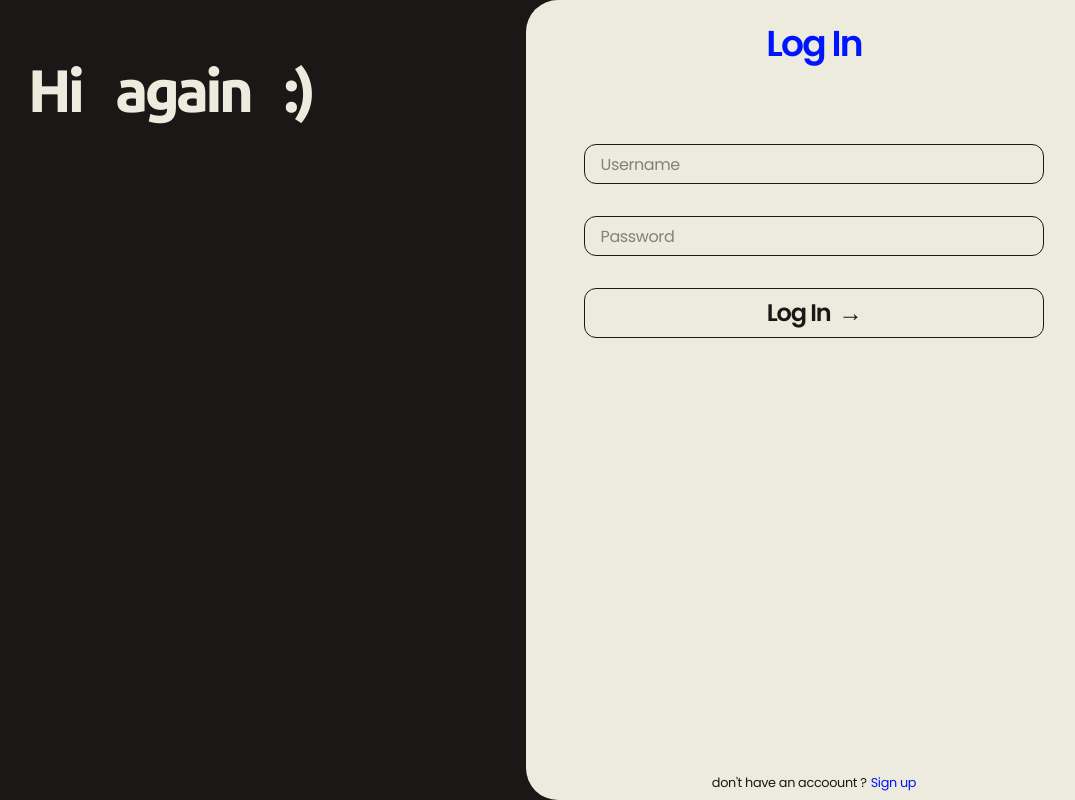
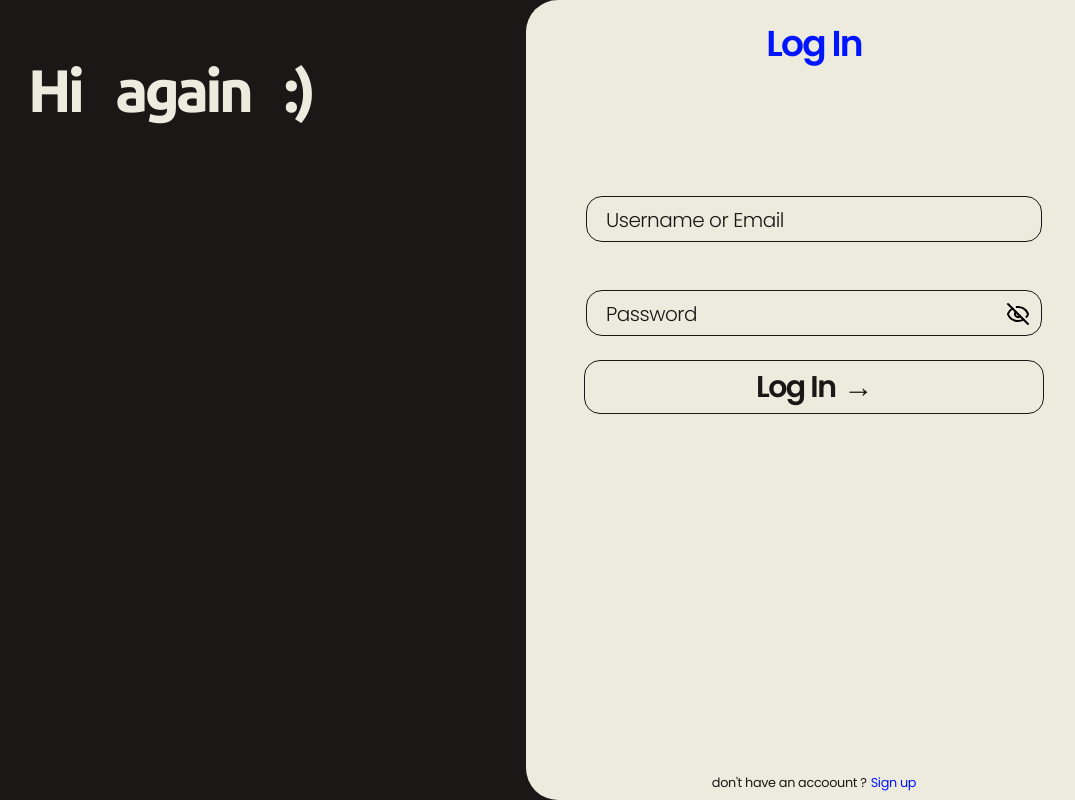
Before and after one commit to Pouyahlvt/Precision-Accounting, a Next.js app: page /Login in a window 1280 px wide. Shown: the whole page, without its empty margins (178-1253 px from the left). Built offline with nearby package versions, Linux system fonts and the light colour scheme.

Commit message:
refactory code with new style form :)

```diff
--- a/src/app/Login/page.jsx
+++ b/src/app/Login/page.jsx
@@ -1,5 +1,6 @@
 "use client";
 
+import { Eye, EyeOff } from "lucide-react";
 import { useState, useEffect, useRef } from "react";
 import gsap from "gsap";
 import { WordByWord } from "@/src/componenets/tesxtAnimations";
@@ -47,24 +48,9 @@ const EnterPage = () => {
           tracking-tighter font-semibold text-real-blue">
             Log In
           </h1>
-          <div className="flex w-full justify-center mt-20">
-            <input
-              id="UsernameLogIn"
-              placeholder="Username"
-              type="text"
-              className="border-[0.1rem] w-[80%] h-10 border-noir-black rounded-xl px-4 py-2
-              font-poppins text-noir-black tracking-tight outline-0 focus:border-[0.2rem] transition-all duration-0 ease-in-out"
-            />
-          </div>
-          <div className="flex w-full justify-center mt-8">
-            <input
-              placeholder="Password "
-              type="text"
-              className="border-[0.1rem] w-[80%] h-10 border-noir-black rounded-xl px-4 py-2
-              font-poppins text-noir-black tracking-tight outline-0 focus:border-[0.2rem] transition-all duration-0 ease-in-out"
-            />
-          </div>
-          <div className="flex w-full justify-center mt-8">
+          {<InputMaker label={"Username or Email"} divClass={"mt-25"} />}
+          {<InputMaker label={"Password"} type="password" divClass={"mt-4"} />}
+          <div className="flex w-full justify-center mt-6">
             <button
               onMouseEnter={(e) => {
                 (e.preventDefault(), setHover("login-button"));
@@ -72,8 +58,8 @@ const EnterPage = () => {
               onMouseLeave={(e) => {
                 (e.preventDefault(), setHover(null));
               }}
-              className="border-[0.1rem] w-[80%] cursor-pointer border-noir-black rounded-xl px-4 py-2
-              font-poppins font-semibold text-2xl text-noir-black tracking-tighter active:scale-98
+              className="border-[0.1rem]  w-[80%] cursor-pointer border-noir-black rounded-2xl px-4 py-2
+              font-poppins font-semibold text-3xl text-noir-black tracking-tighter active:scale-98
               transition-all duration-200 ease-in-out">
               Log In
               <span
@@ -102,44 +88,16 @@ const EnterPage = () => {
           tracking-tighter font-semibold text-real-blue">
             Sign up
           </h1>
-          <div className="flex w-full justify-center mt-20">
-            <input
-              placeholder="Username "
-              type="text"
-              className="border-[0.1rem] w-[80%] h-10 border-noir-black rounded-xl px-4 py-2
-              font-poppins text-noir-black tracking-tight outline-0 focus:border-[0.2rem] transition-all duration-0 ease-in-out"
-            />
-          </div>
-          <div className="flex w-full justify-center mt-8">
-            <input
-              placeholder="Email address "
-              type="text"
-              className="border-[0.1rem] w-[80%] h-10 border-noir-black rounded-xl px-4 py-2
-              font-poppins text-noir-black tracking-tight outline-0 focus:border-[0.2rem] transition-all duration-0 ease-in-out"
-            />
-          </div>
-          <div className="flex w-full justify-center mt-8">
-            <input
-              placeholder="Password "
-              type="text"
-              className="border-[0.1rem] w-[80%] h-10 border-noir-black rounded-xl px-4 py-2
-              font-poppins text-noir-black tracking-tight outline-0 focus:border-[0.2rem] transition-all duration-0 ease-in-out"
-            />
-          </div>
-          <div className="flex w-full justify-center mt-8">
-            <input
-              placeholder="company name"
-              type="text"
-              className="border-[0.1rem] w-[80%] h-10 border-noir-black rounded-xl px-4 py-2
-              font-poppins text-noir-black tracking-tight outline-0 focus:border-[0.2rem] transition-all duration-0 ease-in-out"
-            />
-          </div>
-          <div className="flex w-full justify-center mt-8">
+          {<InputMaker label={"Email"} divClass={"mt-15"} />}
+          {<InputMaker label={"Username"} />}
+          {<InputMaker label={"Password"} type="password" />}
+          {<InputMaker label={"Company Name"} />}
+          <div className="flex w-full justify-center mt-6">
             <button
               onMouseEnter={() => setHover("login-button")}
               onMouseLeave={() => setHover(null)}
-              className="border-[0.1rem] w-[80%] cursor-pointer border-noir-black rounded-xl px-4 py-2
-              font-poppins font-semibold text-2xl text-noir-black tracking-tighter active:scale-98
+              className="border-[0.1rem] w-[80%] cursor-pointer border-noir-black rounded-2xl px-4 py-2
+              font-poppins font-semibold text-3xl text-noir-black tracking-tighter active:scale-98
               transition-all duration-200 ease-in-out">
               Sign up
               <span
@@ -154,7 +112,7 @@ const EnterPage = () => {
             {`have an accoount ? `}
             <span
               onClick={() => setLogIn(!logIn)}
-              className="text-real-blue cursor-pointer ml-1">
+              className="text-real-blue cursor-pointer ml-1 ">
               {" "}
               Log in
             </span>
@@ -165,4 +123,43 @@ const EnterPage = () => {
   );
 };
 
+const InputMaker = ({ label, type = "text", className, divClass = "mt-2" }) => {
+  const [state, setState] = useState(false);
+  const [visible, setVisible] = useState(false);
+
+  const handleBlur = (e) => {
+    if (e.target.value === "") setState(false);
+  };
+  return (
+    <div
+      id={`${label}`}
+      className={`${divClass} relative  flex w-full justify-center pt-8`}>
+      <p
+        className={`absolute font-poppins font-thin text-noir-black tracking-tight text-xl -z-1
+         ${state ? "top-0 left-18" : "top-10.5 left-20"} transition-all duration-500 ease-out`}>
+        {label}
+      </p>
+      <input
+        onFocus={() => setState(true)}
+        onBlur={handleBlur}
+        type={visible ? "text" : type}
+        className={`${className} w-full mx-15 py-2 font border-[0.1rem] border-noir-black rounded-2xl px-4
+              font-poppins text-noir-black tracking-tight text-xl outline-0 focus:shadow-xl/20
+               transition-all duration-500 ease-out`}
+      />
+
+      <div
+        onClick={() => setVisible(!visible)}
+        className={`${type.toUpperCase() !== "PASSWORD" ? "hidden" : ""}`}>
+        <Eye
+          className={`absolute right-18 mt-3 cursor-pointer transition-all duration-300 ease-in-out ${visible ? "" : "opacity-0 scale-0"}`}
+        />
+        <EyeOff
+          className={`absolute right-18 mt-3 cursor-pointer transition-all duration-300 ease-in-out ${!visible ? "" : "opacity-0 scale-0"}`}
+        />
+      </div>
+    </div>
+  );
+};
+
 export default EnterPage;
```
